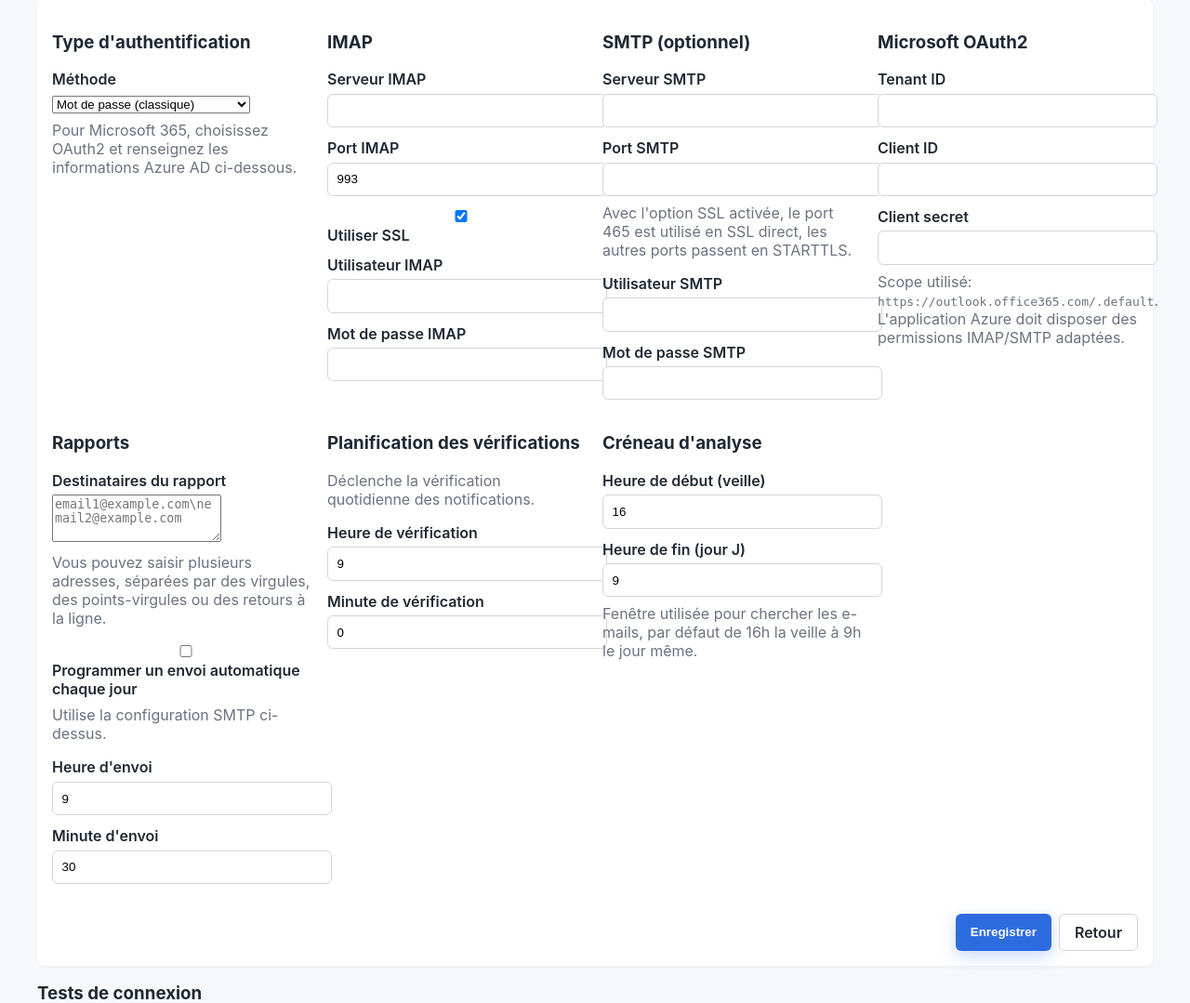
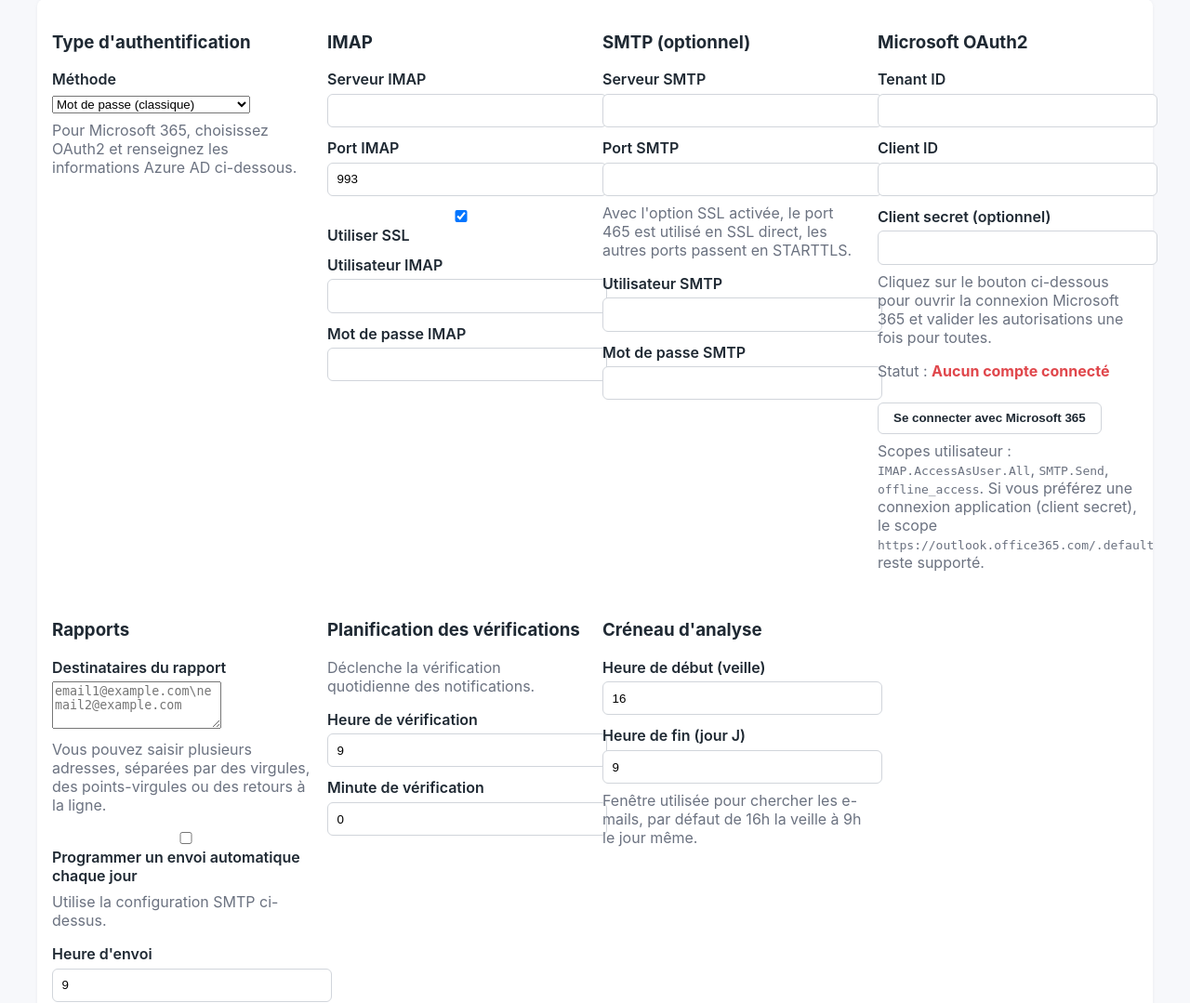
Before and after one commit to lucaspecout/veeam-notify-alma, a Flask app: page /settings in a window 1280 px wide. Shown: the part 177-1256 px from the top of the page at 93% size. Run offline with Flask 3, Linux system fonts and the light colour scheme; the visitor is signed in with stand-in values (Sample User, id 1); data comes from the database, SQL or seed files in the repository.

Commit message:
Add Microsoft 365 connect button for OAuth validation

```diff
--- a/app/email_service.py
+++ b/app/email_service.py
@@ -9,7 +9,7 @@ import smtplib
 import urllib.error
 import urllib.parse
 import urllib.request
-from datetime import datetime, timedelta
+from datetime import datetime, timedelta, timezone
 from email.header import decode_header
 from email.message import EmailMessage
 from typing import List
@@ -33,30 +33,31 @@ DEFAULT_WINDOW_END_HOUR = 9
 
 
 MICROSOFT_SCOPE = "https://outlook.office365.com/.default"
+MICROSOFT_USER_SCOPE = "offline_access https://outlook.office.com/IMAP.AccessAsUser.All https://outlook.office.com/SMTP.Send"
 
 
 def is_microsoft_oauth_enabled(config: EmailConfig) -> bool:
     return (config.auth_mode or "password") == "microsoft_oauth2"
 
 
-def get_microsoft_access_token(config: EmailConfig) -> str:
-    if not config.ms_tenant_id or not config.ms_client_id or not config.ms_client_secret:
+def _request_microsoft_token(config: EmailConfig, token_data: dict[str, str]) -> dict:
+    if not config.ms_tenant_id or not config.ms_client_id:
         raise ValueError("Configuration OAuth Microsoft incomplète.")
 
+    payload = {
+        "client_id": config.ms_client_id,
+        **token_data,
+    }
+    if config.ms_client_secret:
+        payload["client_secret"] = config.ms_client_secret
+
     token_url = f"https://login.microsoftonline.com/{config.ms_tenant_id}/oauth2/v2.0/token"
-    payload = urllib.parse.urlencode(
-        {
-            "grant_type": "client_credentials",
-            "client_id": config.ms_client_id,
-            "client_secret": config.ms_client_secret,
-            "scope": MICROSOFT_SCOPE,
-        }
-    ).encode("utf-8")
-    request = urllib.request.Request(token_url, data=payload, method="POST")
-    request.add_header("Content-Type", "application/x-www-form-urlencoded")
+    encoded_payload = urllib.parse.urlencode(payload).encode("utf-8")
+    token_request = urllib.request.Request(token_url, data=encoded_payload, method="POST")
+    token_request.add_header("Content-Type", "application/x-www-form-urlencoded")
 
     try:
-        with urllib.request.urlopen(request, timeout=15) as response:
+        with urllib.request.urlopen(token_request, timeout=15) as response:
             body = response.read().decode("utf-8")
     except urllib.error.HTTPError as exc:
         details = exc.read().decode("utf-8", errors="ignore")
@@ -65,10 +66,62 @@ def get_microsoft_access_token(config: EmailConfig) -> str:
         raise ValueError(f"Impossible de joindre Microsoft Identity: {exc.reason}") from exc
 
     data = json.loads(body)
-    token = data.get("access_token")
-    if not token:
+    if not data.get("access_token"):
         raise ValueError("Réponse Microsoft sans access_token.")
-    return token
+    return data
+
+
+def _store_oauth_token(config: EmailConfig, token_response: dict) -> None:
+    config.ms_access_token = token_response.get("access_token")
+    refresh_token = token_response.get("refresh_token")
+    if refresh_token:
+        config.ms_refresh_token = refresh_token
+    expires_in = int(token_response.get("expires_in") or 3600)
+    config.ms_token_expires_at = datetime.now(timezone.utc) + timedelta(seconds=expires_in - 120)
+    db.session.commit()
+
+
+def _get_delegated_token(config: EmailConfig) -> str | None:
+    if config.ms_access_token and config.ms_token_expires_at:
+        expires_at = config.ms_token_expires_at
+        if expires_at.tzinfo is None:
+            expires_at = expires_at.replace(tzinfo=timezone.utc)
+        if expires_at > datetime.now(timezone.utc):
+            return config.ms_access_token
+
+    if config.ms_refresh_token:
+        token_data = _request_microsoft_token(
+            config,
+            {
+                "grant_type": "refresh_token",
+                "refresh_token": config.ms_refresh_token,
+                "scope": MICROSOFT_USER_SCOPE,
+            },
+        )
+        _store_oauth_token(config, token_data)
+        return config.ms_access_token
+
+    return None
+
+
+def get_microsoft_access_token(config: EmailConfig) -> str:
+    delegated_token = _get_delegated_token(config)
+    if delegated_token:
+        return delegated_token
+
+    if not config.ms_client_secret:
+        raise ValueError(
+            "Aucun token utilisateur Microsoft disponible. Cliquez sur « Se connecter avec Microsoft 365 » dans les paramètres."
+        )
+
+    token_data = _request_microsoft_token(
+        config,
+        {
+            "grant_type": "client_credentials",
+            "scope": MICROSOFT_SCOPE,
+        },
+    )
+    return token_data["access_token"]
 
 
 def build_xoauth2_payload(username: str, access_token: str) -> str:
--- a/app/models.py
+++ b/app/models.py
@@ -63,6 +63,9 @@ class EmailConfig(db.Model):
     ms_tenant_id = db.Column(db.String(128))
     ms_client_id = db.Column(db.String(128))
     ms_client_secret = db.Column(db.String(512))
+    ms_refresh_token = db.Column(db.Text)
+    ms_access_token = db.Column(db.Text)
+    ms_token_expires_at = db.Column(db.DateTime)
     use_ssl = db.Column(db.Boolean, default=True)
     report_recipients = db.Column(db.Text)
     auto_report_enabled = db.Column(db.Boolean, default=False, nullable=False)
--- a/app/routes.py
+++ b/app/routes.py
@@ -1,7 +1,9 @@
+import os
 import csv
 import imaplib
 import io
 import smtplib
+import urllib.parse
 from functools import wraps
 
 from flask import (
@@ -23,11 +25,14 @@ from .email_service import (
     DEFAULT_WINDOW_START_HOUR,
     format_window_label,
     imap_authenticate,
+    MICROSOFT_USER_SCOPE,
     is_microsoft_oauth_enabled,
     parse_report_recipients,
     run_email_checks,
     send_status_report,
     smtp_authenticate,
+    _store_oauth_token,
+    _request_microsoft_token,
 )
 from .models import Client, EmailConfig, LogEntry, STATUS_CHOICES, STATUS_MISSING, User, add_log
 from .scheduler import configure_jobs
@@ -244,6 +249,74 @@ def import_clients():
     return redirect(url_for("main.index"))
 
 
+@bp.route("/settings/microsoft/connect", methods=["POST"])
+@login_required
+def microsoft_connect():
+    config = EmailConfig.get_singleton()
+    if not config.ms_tenant_id or not config.ms_client_id:
+        flash("Renseignez Tenant ID et Client ID avant de vous connecter à Microsoft 365.", "error")
+        return redirect(url_for("main.settings"))
+
+    redirect_uri = url_for("main.microsoft_callback", _external=True)
+    state = session.get("ms_oauth_state") or os.urandom(24).hex()
+    session["ms_oauth_state"] = state
+    auth_params = {
+        "client_id": config.ms_client_id,
+        "response_type": "code",
+        "redirect_uri": redirect_uri,
+        "response_mode": "query",
+        "scope": MICROSOFT_USER_SCOPE,
+        "state": state,
+        "prompt": "select_account",
+    }
+    authorize_url = (
+        f"https://login.microsoftonline.com/{config.ms_tenant_id}/oauth2/v2.0/authorize?"
+        f"{urllib.parse.urlencode(auth_params)}"
+    )
+    return redirect(authorize_url)
+
+
+@bp.route("/settings/microsoft/callback", methods=["GET"])
+@login_required
+def microsoft_callback():
+    config = EmailConfig.get_singleton()
+    expected_state = session.pop("ms_oauth_state", None)
+    received_state = request.args.get("state")
+    if not expected_state or expected_state != received_state:
+        flash("Connexion Microsoft refusée: état OAuth invalide.", "error")
+        return redirect(url_for("main.settings"))
+
+    error = request.args.get("error")
+    if error:
+        description = request.args.get("error_description", error)
+        flash(f"Connexion Microsoft annulée: {description}", "error")
+        return redirect(url_for("main.settings"))
+
+    code = request.args.get("code")
+    if not code:
+        flash("Connexion Microsoft échouée: code d'autorisation manquant.", "error")
+        return redirect(url_for("main.settings"))
+
+    try:
+        token_data = _request_microsoft_token(
+            config,
+            {
+                "grant_type": "authorization_code",
+                "code": code,
+                "scope": MICROSOFT_USER_SCOPE,
+                "redirect_uri": url_for("main.microsoft_callback", _external=True),
+            },
+        )
+        _store_oauth_token(config, token_data)
+        add_log(f"Connexion Microsoft 365 validée par {g.user.username}.")
+        flash("Compte Microsoft 365 connecté. Les autorisations OAuth sont validées.", "success")
+    except Exception as exc:  # noqa: BLE001
+        add_log(f"Connexion Microsoft 365 échouée: {exc}", level="error")
+        flash(f"Connexion Microsoft échouée: {exc}", "error")
+
+    return redirect(url_for("main.settings"))
+
+
 @bp.route("/settings", methods=["GET", "POST"])
 @login_required
 def settings():
@@ -319,7 +392,11 @@ def settings():
         add_log(f"Configuration e-mail mise à jour par {g.user.username}.")
         flash("Configuration mise à jour.", "success")
         return redirect(url_for("main.settings"))
-    return render_template("settings.html", config=config)
+    return render_template(
+        "settings.html",
+        config=config,
+        microsoft_connected=bool(config.ms_refresh_token or config.ms_access_token),
+    )
 
 
 @bp.route("/settings/test-imap", methods=["POST"])
--- a/static/style.css
+++ b/static/style.css
@@ -337,3 +337,18 @@ footer {
     from { transform: rotate(0deg); }
     to { transform: rotate(360deg); }
 }
+
+
+.oauth-button {
+    margin-top: 0.5rem;
+}
+
+.oauth-connected {
+    color: var(--success);
+    font-weight: 700;
+}
+
+.oauth-disconnected {
+    color: var(--danger);
+    font-weight: 700;
+}
--- a/templates/settings.html
+++ b/templates/settings.html
@@ -53,10 +53,22 @@
         <label for="ms_client_id">Client ID</label>
         <input type="text" id="ms_client_id" name="ms_client_id" value="{{ config.ms_client_id or '' }}">
 
-        <label for="ms_client_secret">Client secret</label>
+        <label for="ms_client_secret">Client secret (optionnel)</label>
         <input type="password" id="ms_client_secret" name="ms_client_secret" value="{{ config.ms_client_secret or '' }}">
 
-        <p class="muted">Scope utilisé: <code>https://outlook.office365.com/.default</code>. L'application Azure doit disposer des permissions IMAP/SMTP adaptées.</p>
+        <p class="muted">Cliquez sur le bouton ci-dessous pour ouvrir la connexion Microsoft 365 et valider les autorisations une fois pour toutes.</p>
+        <p class="muted">Statut :
+            {% if microsoft_connected %}
+                <span class="oauth-connected">Connecté à Microsoft 365 ✅</span>
+            {% else %}
+                <span class="oauth-disconnected">Aucun compte connecté</span>
+            {% endif %}
+        </p>
+        <button type="submit" formaction="{{ url_for('main.microsoft_connect') }}" formmethod="post" class="button secondary oauth-button">
+            Se connecter avec Microsoft 365
+        </button>
+
+        <p class="muted">Scopes utilisateur : <code>IMAP.AccessAsUser.All</code>, <code>SMTP.Send</code>, <code>offline_access</code>. Si vous préférez une connexion application (client secret), le scope <code>https://outlook.office365.com/.default</code> reste supporté.</p>
     </div>
     <div>
         <h3>Rapports</h3>
```
Also changed, not shown: app/db_migrations.py (+11 -0 lines), README.md.
